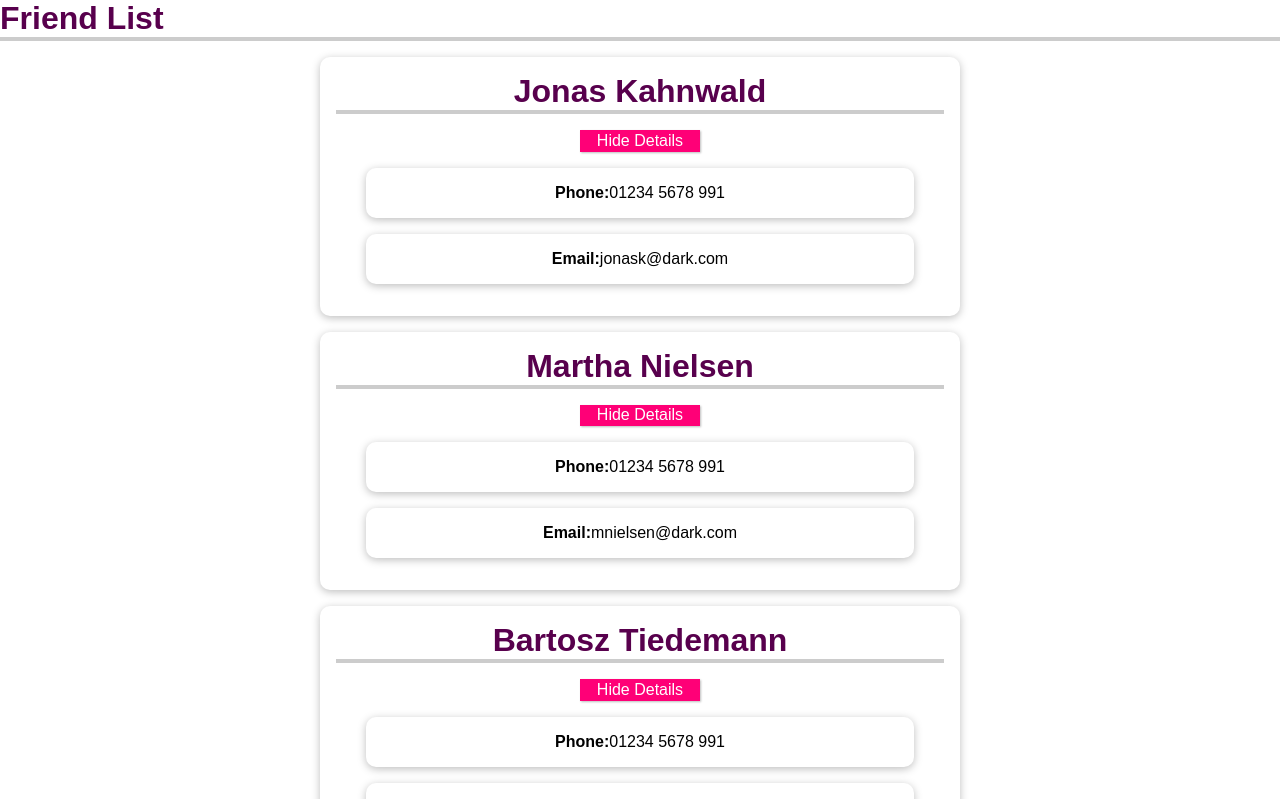
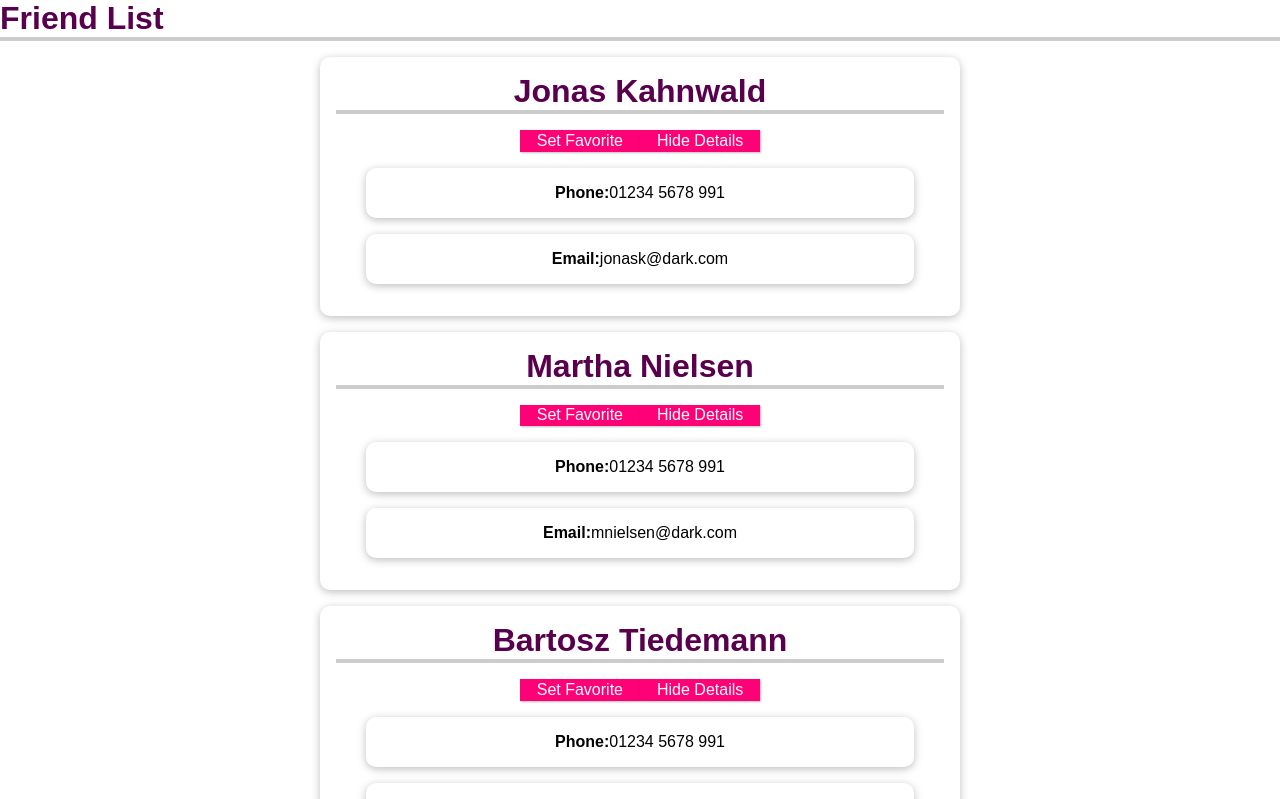
Before and after one commit to mauforero/vuejs-2-the-complete-guide, a Vue app in the folder module-6-components/vue-cli-01-a-new-vue-project/: page / in a window 1280 px wide. Shown: the top 799 px of the page. Built offline with nearby package versions, Linux system fonts and the light colour scheme.

Commit message:
Module 8: Use $emit to send events to parent component

```diff
--- a/module-6-components/vue-cli-01-a-new-vue-project/src/App.vue
+++ b/module-6-components/vue-cli-01-a-new-vue-project/src/App.vue
@@ -4,15 +4,12 @@
     <friend-contact
       v-for="friend in friendList"
       :key="friend.id"
+      :id="friend.id"
       :name="friend.name"
       :phone="friend.phone"
       :email="friend.email"
-    ></friend-contact>
-    <friend-contact
-      name="Mikel Nielsen"
-      phone="0001 234 56789"
-      email="mnielsen@dark.com"
-      is-favorite="true"
+      :is-favorite="friend.isFavorite"
+      @toggle-favorite="favoriteWasToggled"
     ></friend-contact>
   </ul>
 </template>
@@ -27,21 +24,37 @@ const app = {
           name: "Jonas Kahnwald",
           phone: "01234 5678 991",
           email: "jonask@dark.com",
+          isFavorite: false,
         },
         {
-          id: "mnielsen",
+          id: "marthanielsen",
           name: "Martha Nielsen",
           phone: "01234 5678 991",
           email: "mnielsen@dark.com",
+          isFavorite: false,
         },
         {
           id: "btiedemann",
           name: "Bartosz Tiedemann",
           phone: "01234 5678 991",
           email: "btiedemann@dark.com",
+          isFavorite: false,
+        },
+        {
+          id: "mnielsen",
+          name: "Mikel Nielsen",
+          phone: "0001 234 56789",
+          email: "mnielsen@dark.com",
+          isFavorite: true,
         },
       ],
     };
+  },
+  methods: {
+    favoriteWasToggled(friendId) {
+      const friend = this.friendList.find((friend) => friend.id === friendId);
+      friend.isFavorite = !friend.isFavorite;
+    },
   },
 };
 
--- a/module-6-components/vue-cli-01-a-new-vue-project/src/components/FriendContact.vue
+++ b/module-6-components/vue-cli-01-a-new-vue-project/src/components/FriendContact.vue
@@ -1,6 +1,9 @@
 <template>
   <li>
     <h2>{{ name }} {{ isFavorite ? "(Favorite)" : "" }}</h2>
+    <button @click="toggleFavorite">
+      {{ isFavorite ? "Unset" : "Set" }} Favorite
+    </button>
     <button @click="toggleDetails">
       {{ showDetails ? "Hide" : "Show" }} Details
     </button>
@@ -24,6 +27,7 @@ const FriendContact = {
    *  Symbol
    */
   props: {
+    id: { type: String, required: true },
     name: { type: String, required: true },
     phone: { type: String, required: true },
     email: { type: String, required: true },
@@ -38,6 +42,10 @@ const FriendContact = {
     toggleDetails() {
       this.showDetails = !this.showDetails;
     },
+    toggleFavorite() {
+      this.isFavoriteFriend = !this.isFavoriteFriend;
+      this.$emit("toggle-favorite", this.id);
+    },
   },
 };
 export default FriendContact;
```
